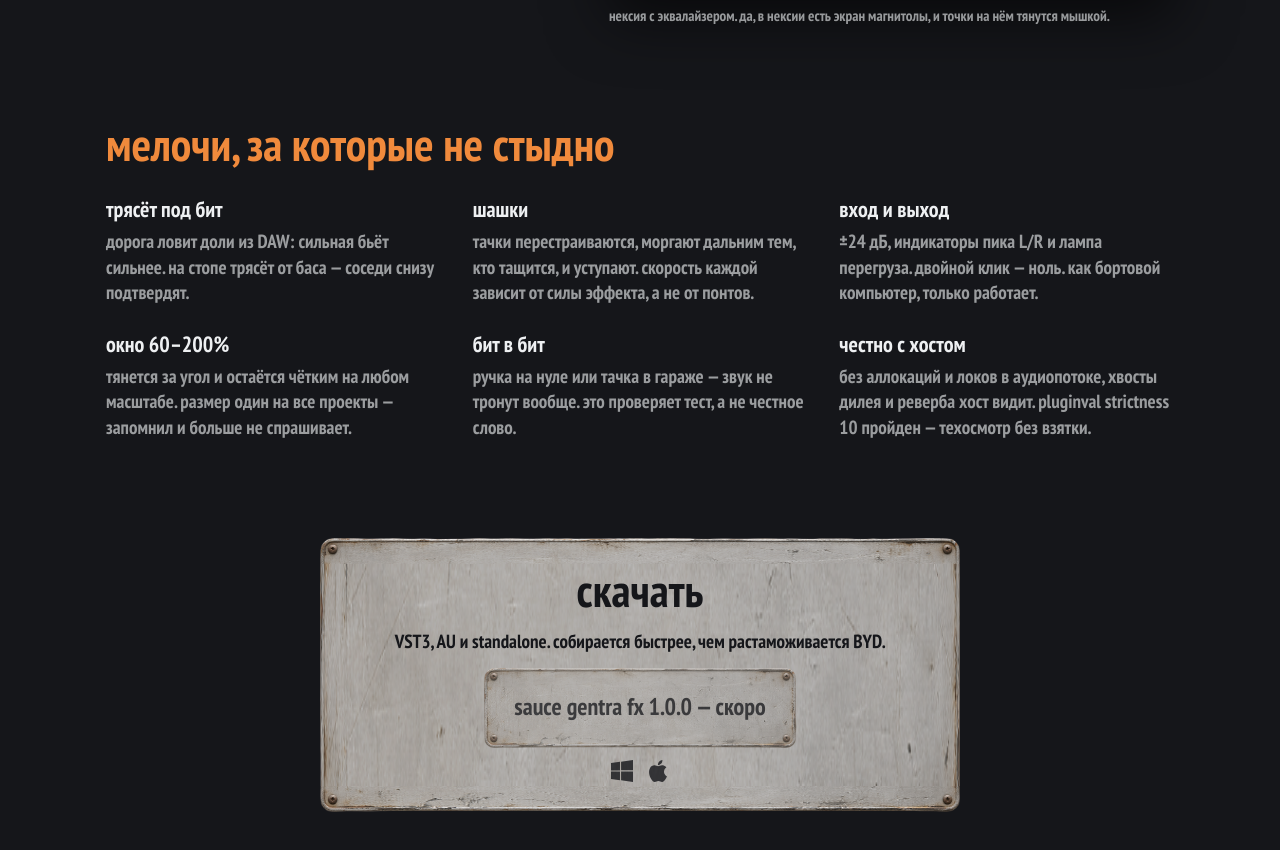
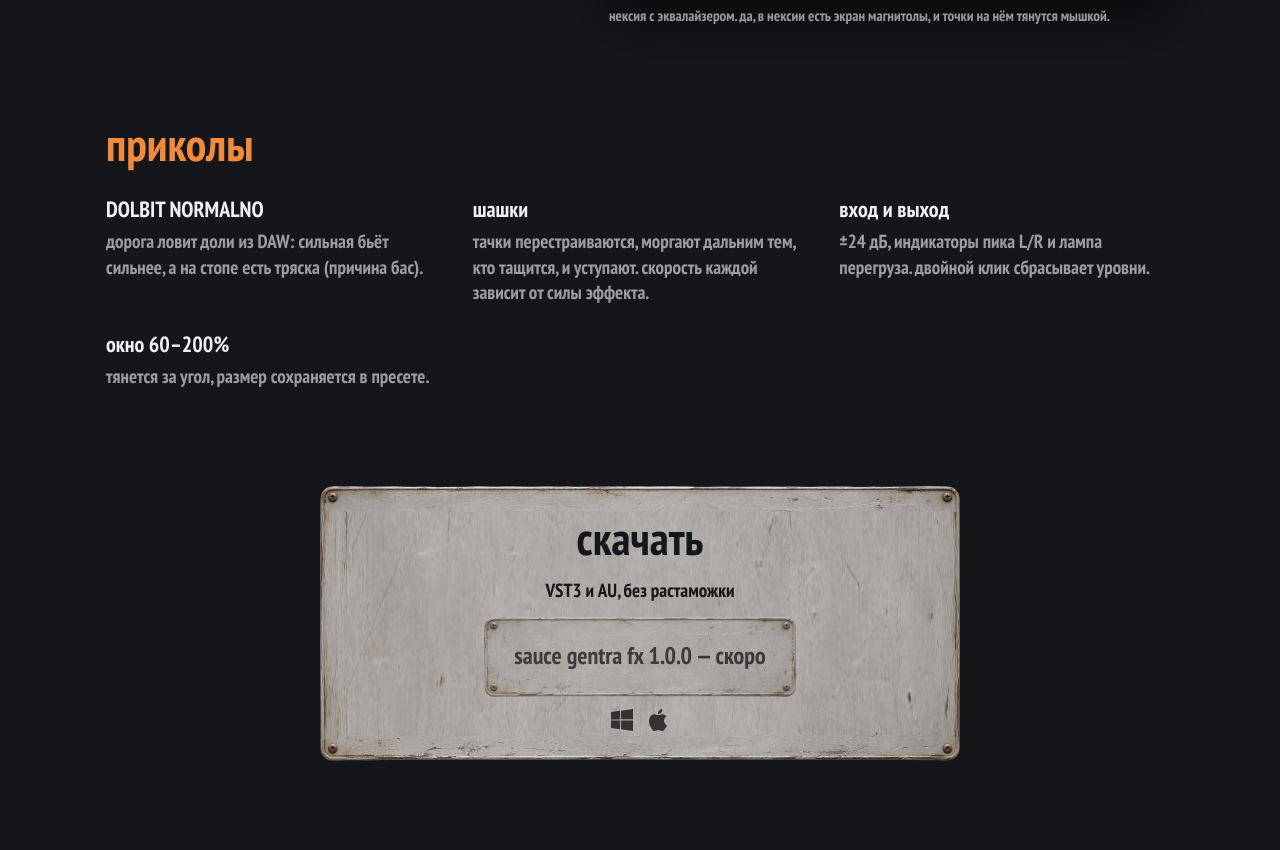
Before and after one commit to lunnaholy/sauce-fx-web, a Next.js app: page /gentra-fx in a window 1280 px wide. Shown: the part 4266-5116 px from the top of the page. Built offline with nearby package versions, Linux system fonts and the light colour scheme.

Commit message:
feat(gentra-fx): trim details to four, new download copy

```diff
--- a/app/gentra-fx/page.tsx
+++ b/app/gentra-fx/page.tsx
@@ -23,12 +23,10 @@ export const metadata: Metadata = {
 };
 
 const details: [title: string, text: string][] = [
-  ["трясёт под бит", "дорога ловит доли из DAW: сильная бьёт сильнее. на стопе трясёт от баса — соседи снизу подтвердят."],
-  ["шашки", "тачки перестраиваются, моргают дальним тем, кто тащится, и уступают. скорость каждой зависит от силы эффекта, а не от понтов."],
-  ["вход и выход", "±24 дБ, индикаторы пика L/R и лампа перегруза. двойной клик — ноль. как бортовой компьютер, только работает."],
-  ["окно 60–200%", "тянется за угол и остаётся чётким на любом масштабе. размер один на все проекты — запомнил и больше не спрашивает."],
-  ["бит в бит", "ручка на нуле или тачка в гараже — звук не тронут вообще. это проверяет тест, а не честное слово."],
-  ["честно с хостом", "без аллокаций и локов в аудиопотоке, хвосты дилея и реверба хост видит. pluginval strictness 10 пройден — техосмотр без взятки."],
+  ["DOLBIT NORMALNO", "дорога ловит доли из DAW: сильная бьёт сильнее, а на стопе есть тряска (причина бас)."],
+  ["шашки", "тачки перестраиваются, моргают дальним тем, кто тащится, и уступают. скорость каждой зависит от силы эффекта."],
+  ["вход и выход", "±24 дБ, индикаторы пика L/R и лампа перегруза. двойной клик сбрасывает уровни."],
+  ["окно 60–200%", "тянется за угол, размер сохраняется в пресете."],
 ];
 
 function Soon({ url, children, className }: { url: string; children: string; className?: string }) {
@@ -131,7 +129,7 @@ export default function GentraFX() {
       </section>
 
       <section className={s.section}>
-        <h2>мелочи, за которые не стыдно</h2>
+        <h2>приколы</h2>
         <ul className={s.details}>
           {details.map(([title, text]) => (
             <li key={title}>
@@ -145,7 +143,7 @@ export default function GentraFX() {
       <section className={s.section} id="download">
         <div className={`plate ${s.download}`}>
           <h2>скачать</h2>
-          <p>VST3, AU и standalone. собирается быстрее, чем растаможивается BYD.</p>
+          <p>VST3 и AU, без растаможки</p>
           <Soon url={downloadUrl} className={`plate ${s.button}`}>
             {`sauce gentra fx ${version}`}
           </Soon>
```
